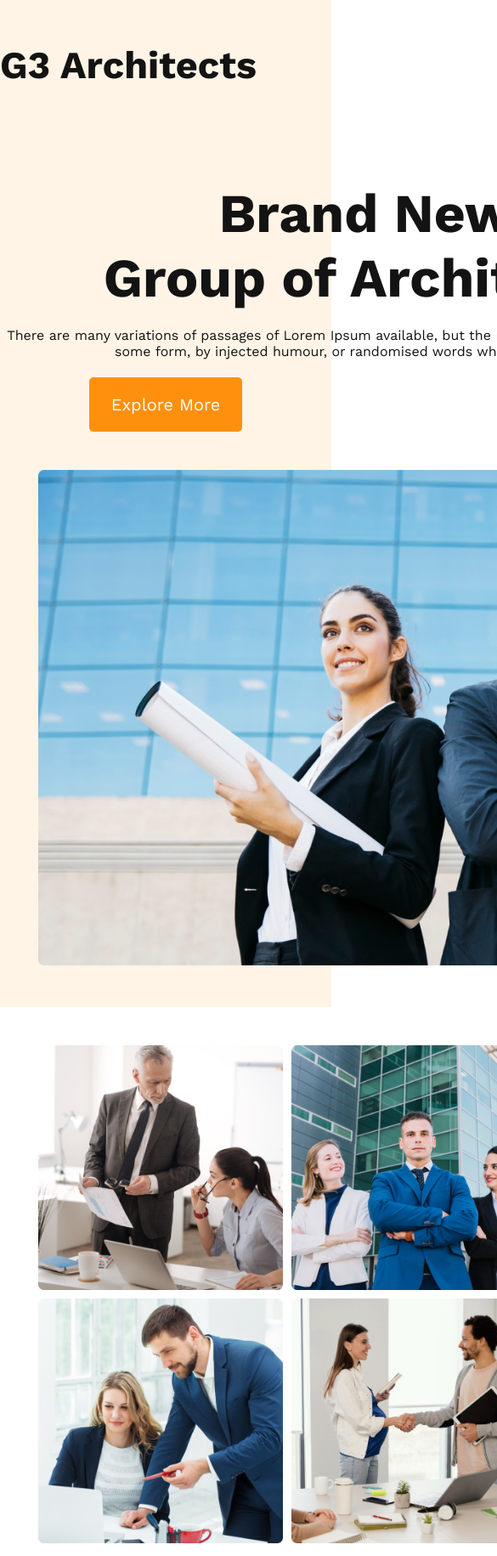
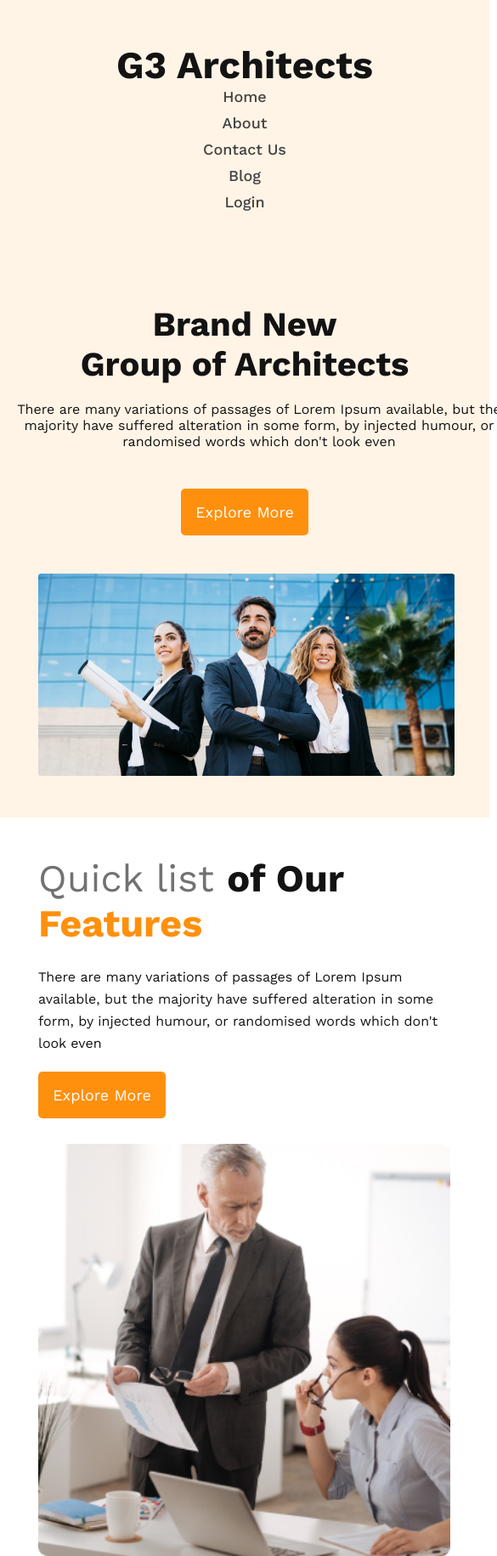
Before and after one commit to mirsaheb/G3-Architects, a plain HTML site: page index.html in a window 390 px wide. Shown: the top 1831 px of the page at 85% size, 585 px wide, since content can reach past the window. Drawn offline with nearby package versions, Linux system fonts and the light colour scheme.

Commit message:
for assignment

```diff
--- a/assets/css/style.css
+++ b/assets/css/style.css
@@ -73,7 +73,7 @@ nav ul li a{
     width: 180px;
     height: 64px;
     color: #fff;
-font-size: 20px;
+    font-size: 20px;
     margin-top: 50px;
 }
 
@@ -161,14 +161,12 @@ header .banner img{
     background-color: #FF900E;margin-right: 20px;
 
 }
-
 .lovely-info p{
     color:  #727272;
     font-size: 16px;
     line-height: 26px;
     margin-top: 20px;
 }
-
 .lovely-features .features .feature {
     padding: 20px;
     box-shadow: 1px 1px 14px 1px #f0efef;
@@ -181,8 +179,6 @@ header .banner img{
   .lovely-features .features .feature p {
    margin-top: 10px;
   }
-
-
 .lovely-thumbnail img {
     width: 100%;
     position: relative;
@@ -203,22 +199,18 @@ header .banner img{
     flex-direction: column;
     justify-content: center;
 }
-
 .Experience h1{
     font-weight: 700;
 font-size: 65px;
 line-height: 70px;
 color: #fff;
 }
-
 .Experience p{
     font-weight: 500;
 font-size: 25px;
 line-height: 40px;
 color: #fff;
 }
-
-
 
 .some-facts h1{
     font-weight: 700;
@@ -232,11 +224,8 @@ line-height: 53px;
     margin: 20px auto;
 }
 .facts{
-
     display: grid;
     grid-template-columns: repeat(4, 1fr);
-
-
     margin: 100px 50px;
 }
 .fact{
@@ -255,8 +244,6 @@ height: 200px;
     border: 1px solid #4000ff;
 
 }
-
-
 .sponsors-images{
     display: flex;
     justify-content: space-between;
@@ -310,7 +297,7 @@ border: 1px solid #ff900e;
 
 
 }
-button{
+.subscribe button{
     background-color: #FF900E;
     border: none;
     border-radius: 5px;
@@ -335,7 +322,101 @@ width: 100%;
 background-color: #FFF4E7;
 margin-bottom: 220px;
 
+}
 
 
+/* media Query */
+
+
+@media  (max-width:576px) {
+
+
+    header{
+        width: 576px;
+    }
+    .container{
+       width: 575px;
+    }
+    button{
+
+        width: 150px;
+        height: 55px;
+        color: #fff;
+        font-size: 18px;
+        margin-top: 20px;
+    }
+nav{
+    flex-direction: column;
+}
+.header-info h1 {
+    font-size: 40px;
+    max-width: 576px;
+    margin: 110px auto 0;
+  }
+  nav ul {
+    flex-direction: column;
+    align-items: center;
+    row-gap: 10px;
+  }
+.header-info p {
+
+  width: 570px;
+    margin: 20px;
+  }
+header .banner {
+    max-width: 570px;
+    margin: 0 auto;
+    padding: 45px;
+  }
+  header .banner img {
+    max-width: 490px;
+  }
+.our-features {
+  flex-direction: column-reverse;
+  }
+  .feature-images, .feature-info {
+    width: 100%
+  }
+  .feature-images {
+
+    grid-template-columns: repeat(1, 1fr);
+
+    margin-top: 30px;
+  }
+  .lovely-features {
+
+    flex-direction: column;
+  }
+  .lovely-features .lovely-info {
+    width: 575px;
+    padding: 20px;
+}
+  .lovely-thumbnail {
+    width: 100%;
+    margin: 20px;
+  }
+
+  .Experience {
+    top: -75px;
+    left: 0;
+  }
+  .facts {
+    display: grid;
+    grid-template-columns: repeat(2, 1fr);
+
+    row-gap: 30px;
+  }
+  .sponsors-images {
+    display: flex;
+    justify-content: space-between;
+    margin: 50px auto;
+    flex-direction: column;
+  }
+  footer p{
+
+    font-size: 15px;
+    line-height: 40px;
+    margin-bottom: 220px;
+  }
 
 }
```
Also changed, not shown: index.html (+8 -1 lines).
